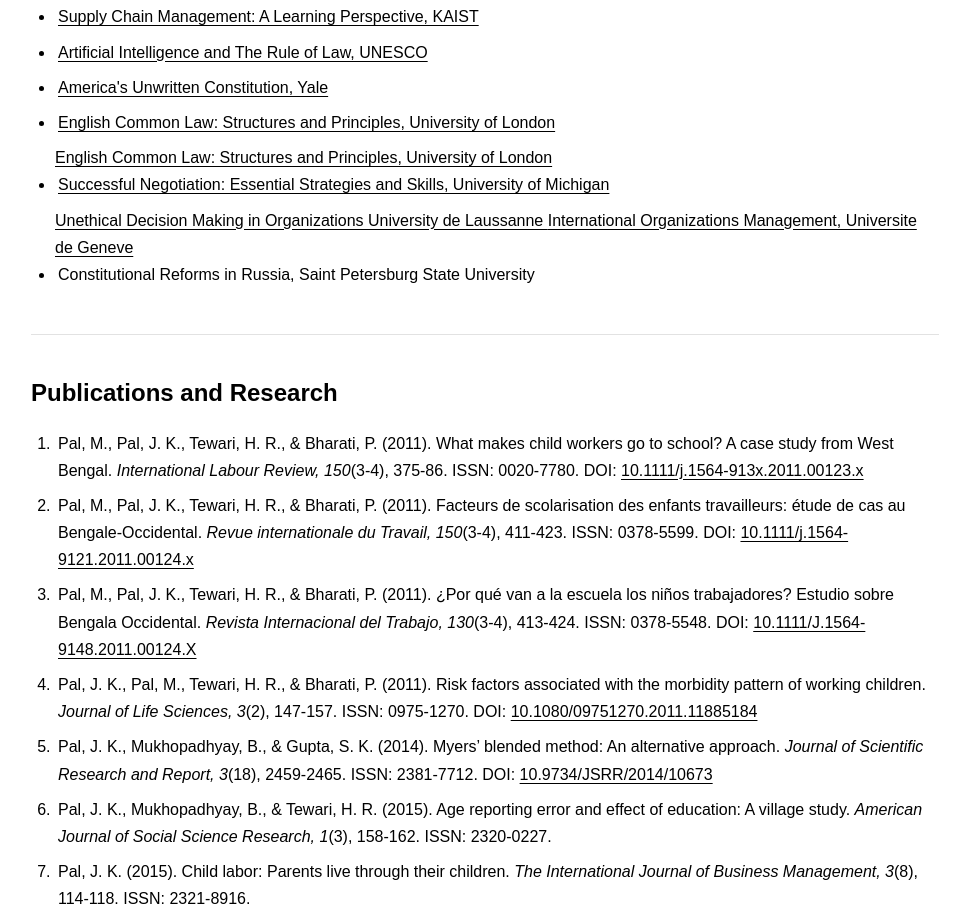
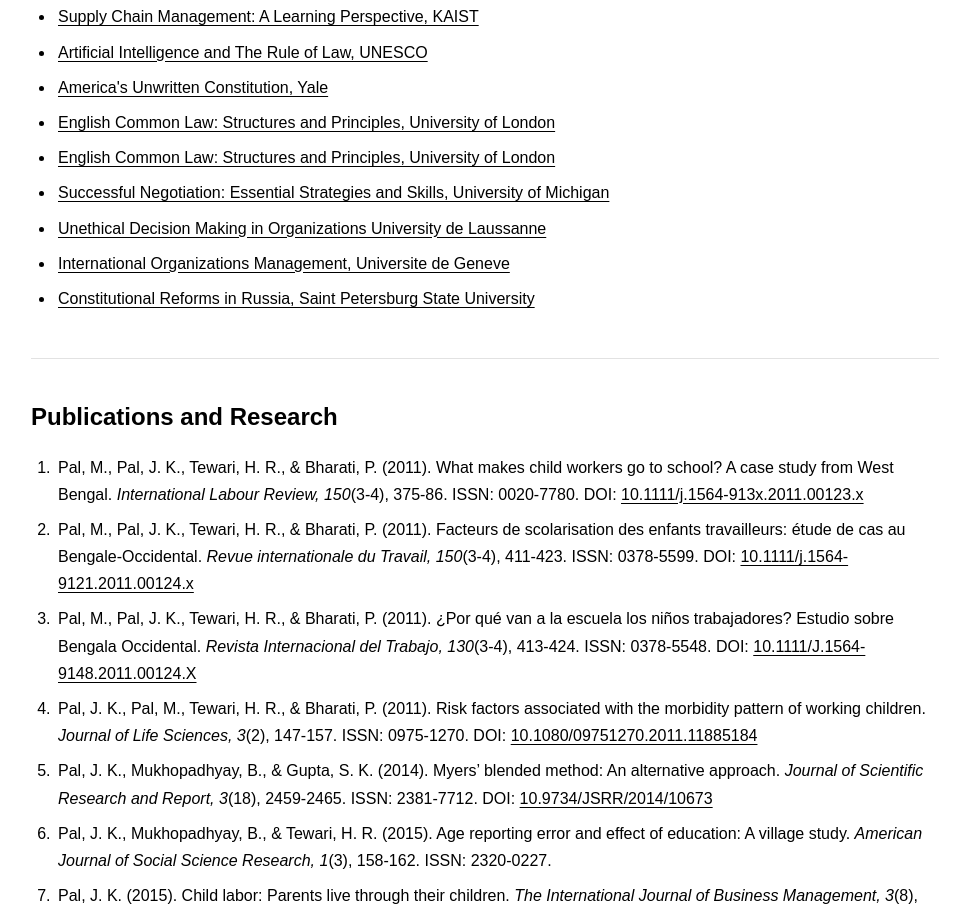
Before and after one commit to jadab123/jadab123.github.io, a plain HTML site: page index.html in a window 1280 px wide. Shown: the part 4344-5260 px from the top of the page, without its empty margins (285-1241 px from the left). Drawn offline with Linux system fonts and the light colour scheme.

Commit message:
Experience

```diff
--- a/index.html
+++ b/index.html
@@ -376,28 +376,36 @@
                 English Common Law: Structures and Principles, University of London
             </a>
         </li>
+
+        <li>
             <a href="Certificates/English_Common_Law_London.pdf"
                target="_blank" rel="noopener noreferrer">
                 English Common Law: Structures and Principles, University of London
             </a>
-         <li>
+        </li>
+
+        <li>
             <a href="https://coursera.org/share/c8b49b6c4a805d81c57a23a240fbd972"
                target="_blank" rel="noopener noreferrer">
                 Successful Negotiation: Essential Strategies and Skills, University of Michigan
             </a>
         </li>
-            <a href="https://coursera.org/share/c8b49b6c4a805d81c57a23a240fbd972"
+
+        <li>
+            <a href="https://https://www.coursera.org/account/accomplishments/verify/MDCK5ZDJUX"
                target="_blank" rel="noopener noreferrer">
                 Unethical Decision Making in Organizations University de Laussanne
             </a>
+        </li>
 
-          </li>
+        <li>
           <a href="https://www.coursera.org/account/accomplishments/verify/WV8Q56D3MG"
                target="_blank" rel="noopener noreferrer">
                 International Organizations Management, Universite de Geneve
             </a>
+        </li>
 
-        <li
+        <li>
             <a href="https://coursera.org/share/8a99fc660b6a6df9421d66b8ce0d4d5e"
                target="_blank" rel="noopener noreferrer">
               Constitutional Reforms in Russia, Saint Petersburg State University
@@ -608,6 +616,7 @@
     </section>
     <footer>
       <p>
+        98 Desh Bandhu Road (E), Kolkata-700035, West Bengal, India
         &copy; 2026 Dr. Jadab Kumar Pal
       </p>
     </footer>
```
Also changed, not shown: 6 other files.
